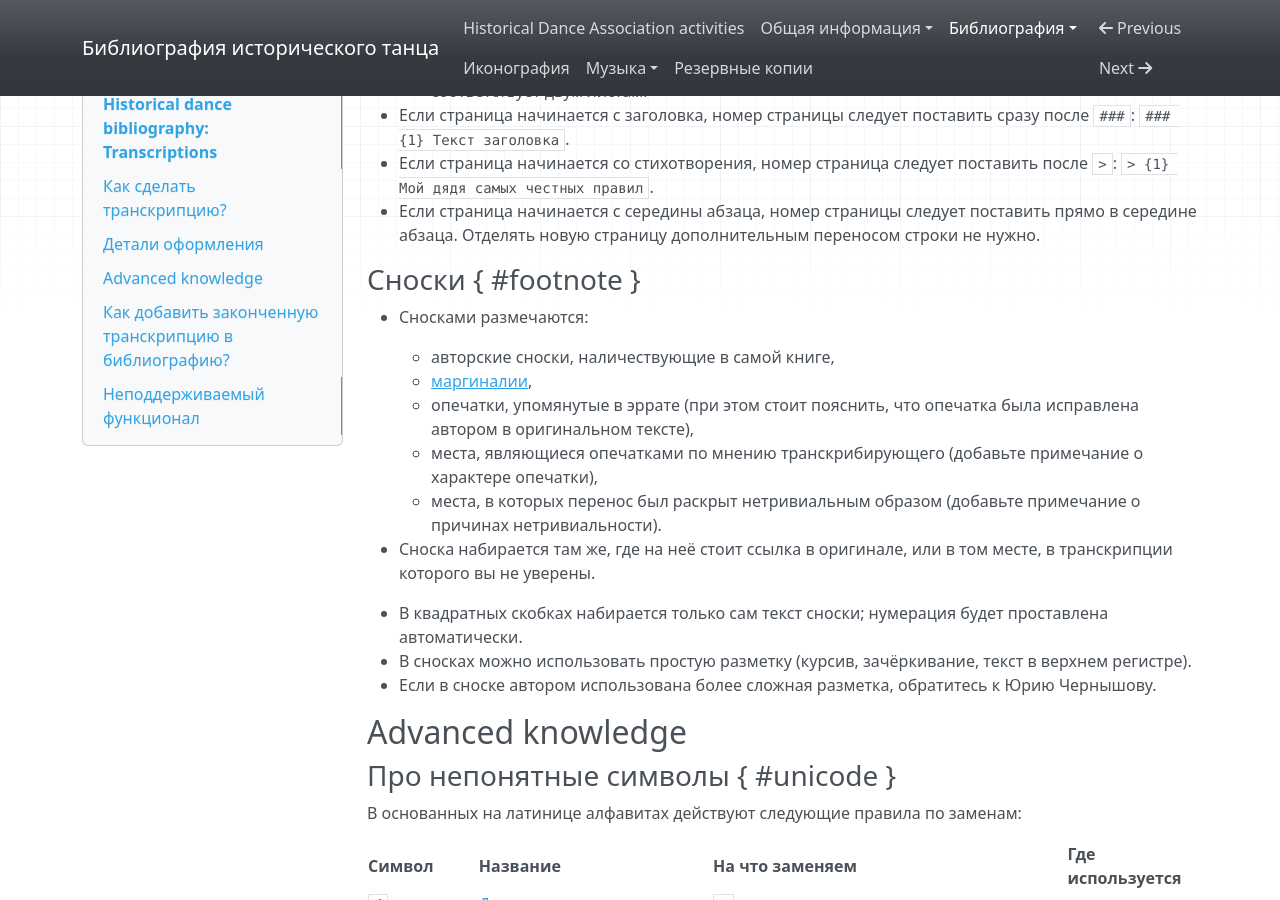
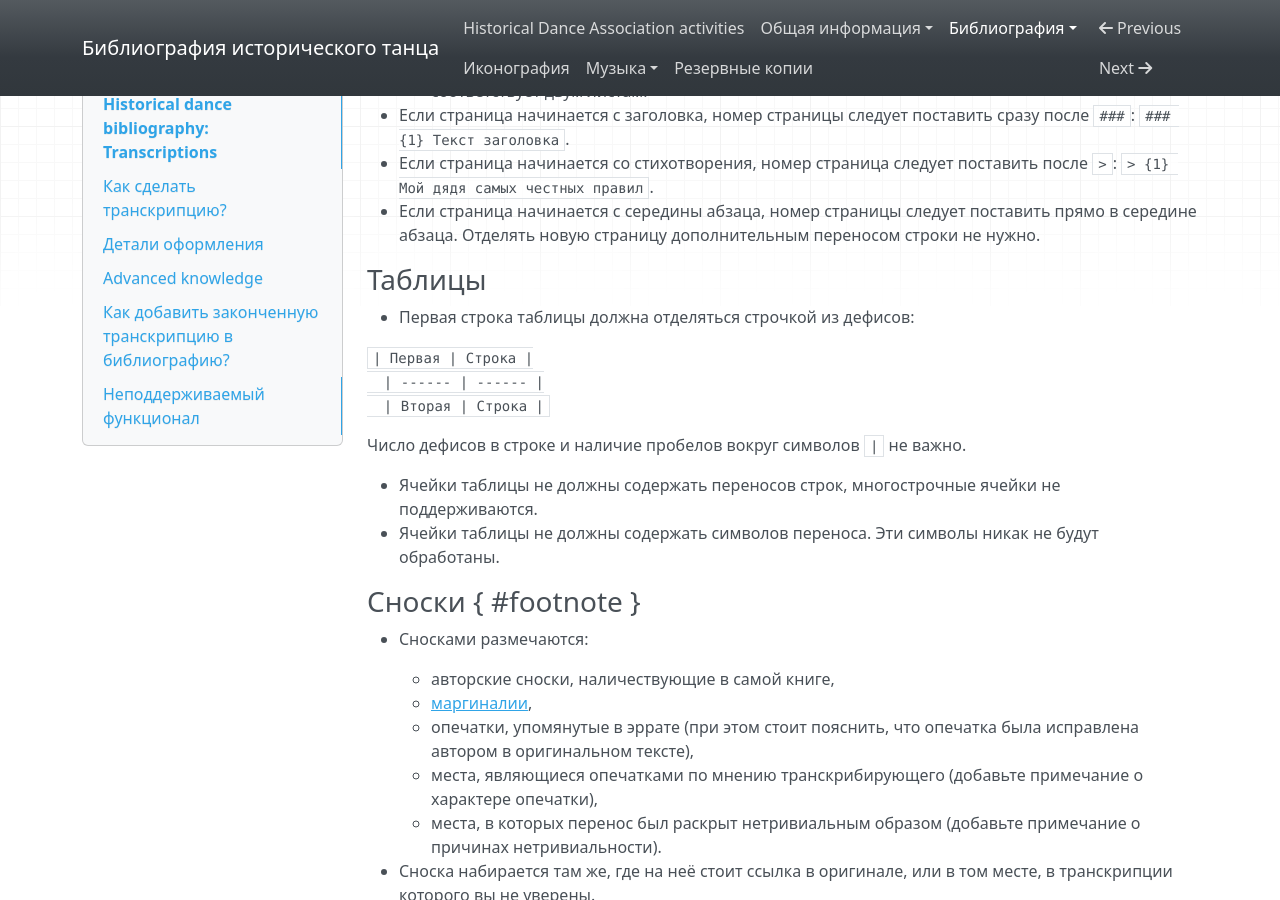
Before and after one commit to hda-technical/dancebooks, an MkDocs documentation site: the page built from docs/bib/transcriptions.md, in a window 1280 px wide and 900 px high, scrolled down 2681 px. Built offline with MkDocs 1.6.1, drawn with Linux system fonts in a browser that asks for light colours; nearby versions of some CDN libraries.

Commit message:
Add docs section on tables markup

````diff
--- a/docs/bib/transcriptions.md
+++ b/docs/bib/transcriptions.md
@@ -91,6 +91,21 @@
 * Если страница начинается с середины абзаца,
 	номер страницы следует поставить прямо в середине абзаца.
 	Отделять новую страницу дополнительным переносом строки не нужно.
+
+### Таблицы
+
+* Первая строка таблицы должна отделяться строчкой из дефисов:
+
+  ```
+  | Первая | Строка |
+  | ------ | ------ |
+  | Вторая | Строка |
+  ```
+
+  Число дефисов в строке и наличие пробелов вокруг символов `|` не важно.
+
+* Ячейки таблицы не должны содержать переносов строк, многострочные ячейки не поддерживаются.
+* Ячейки таблицы не должны содержать символов переноса. Эти символы никак не будут обработаны.
 
 ### Сноски { #footnote }
 
````
